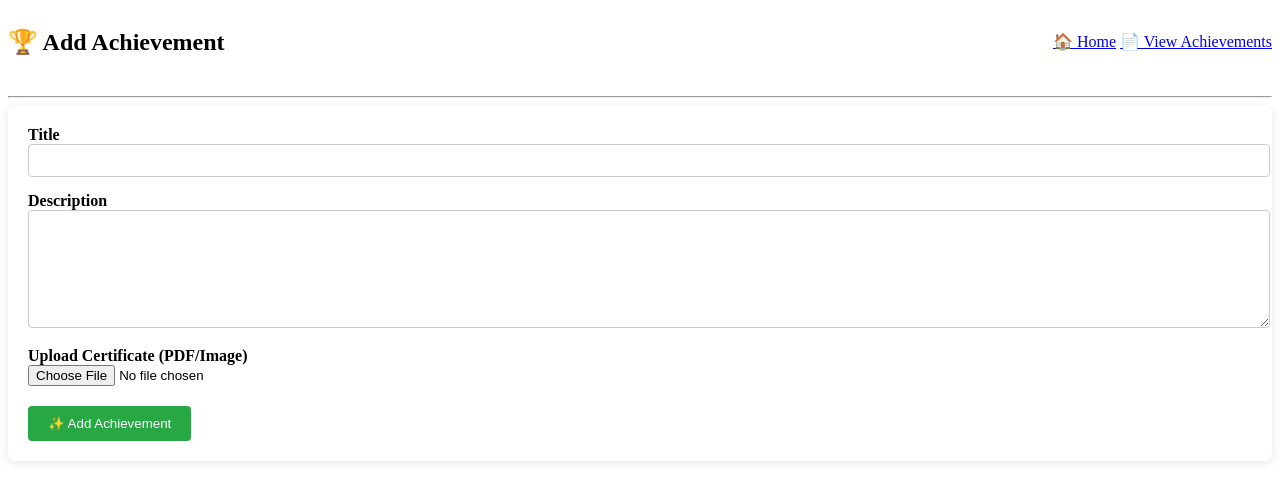
After one commit to PrajwalItnal/Alumni-Portal, a Django app: page /user/achievements/create/ in a window 1280 px wide. The commit adds this page. Shown: the top 502 px of the page. Run offline with Django 4.2, Linux system fonts and the light colour scheme.

Commit message:
achivements

```diff
--- /dev/null
+++ b/user/templates/user/create_achievement.html
@@ -0,0 +1,39 @@
+{% extends "user/user_base.html" %}
+{% block title %}Add Achievement{% endblock %}
+
+{% block content %}
+<div style="display:flex; justify-content:space-between; align-items:center; margin-bottom:20px;">
+    <h2>🏆 Add Achievement</h2>
+    <div>
+        <a href="{% url 'user:home' %}" class="btn">🏠 Home</a>
+        <a href="{% url 'user:achievements_view' %}" class="btn">📄 View Achievements</a>
+    </div>
+</div>
+
+<hr>
+
+<div class="card" style="padding: 20px; background: white; border-radius: 8px; box-shadow: 0 2px 10px rgba(0,0,0,0.1);">
+    <form method="POST" enctype="multipart/form-data" action="{% url 'user:create_achievement' %}">
+        {% csrf_token %}
+
+        <div style="margin-bottom: 15px;">
+            <label style="display: block; font-weight: bold;">Title</label>
+            <input type="text" name="title" required style="width: 100%; padding: 8px; border: 1px solid #ccc; border-radius: 4px;">
+        </div>
+
+        <div style="margin-bottom: 15px;">
+            <label style="display: block; font-weight: bold;">Description</label>
+            <textarea name="description" required style="width: 100%; padding: 8px; border: 1px solid #ccc; border-radius: 4px; height: 100px;"></textarea>
+        </div>
+
+        <div style="margin-bottom: 20px;">
+            <label style="display: block; font-weight: bold;">Upload Certificate (PDF/Image)</label>
+            <input type="file" name="certificate" required style="width: 100%;">
+        </div>
+
+        <button type="submit" class="btn btn-success" style="background-color: #28a745; color: white; border: none; padding: 10px 20px; border-radius: 4px; cursor: pointer;">
+            ✨ Add Achievement
+        </button>
+    </form>
+</div>
+{% endblock %}
--- a/user/urls.py
+++ b/user/urls.py
@@ -11,5 +11,6 @@ urlpatterns = [
     path("user_home/", views.home, name="user_home"),
     path("events/view/", views.vi_event, name="vi_event"),
     path("events/create/", views.create_event, name="event_create"),
-    path("achievements/view/", views.view_achievements, name = "achievements_view")
+    path("achievements/view/", views.view_achievements, name = "achievements_view"),
+    path("achievements/create/", views.create_achievements, name = "create_achievement")
 ]
--- a/user/views.py
+++ b/user/views.py
@@ -66,6 +66,26 @@ def view_achievements(request):
     if not register_id:
         return redirect("login")
     else:
-        user = User.objects.filter(register_id = register_id)
+        user = User.objects.filter(register_id = register_id).first()
         achievements = Achievement.objects.all().order_by('created_at')
-        render(request,"user/view_achievement.html", {"user" : user, "achievements" : achievements})
+        return render(request,"user/view_achievement.html", {"user" : user, "achievements" : achievements})
+
+def create_achievements(request):
+    if request.method == 'POST':
+        register_id = request.session.get("register_id")
+        if not register_id:
+            return redirect("login")
+        else:
+            user = User.objects.filter(register_id = register_id).first()
+            title = request.POST.get('title')
+            description = request.POST.get('description')
+            certificate = request.FILES.get('certificate')
+            Achievement.objects.create(
+                achieved_by = user,
+                title = title,
+                description = description,
+                certificate = certificate
+            )
+            messages.success(request, "Achievement add successfully")
+            return redirect('user:achievements_view')
+    return render(request, "user/create_achievement.html")
```
Also changed, not shown: user/templates/user/add_achievement.html (deleted, +0 -41 lines), user/templates/user/view_achievement.html (+54 -1 lines), media/achievements/Screenshot_2026-03-01_193043.png (added).
